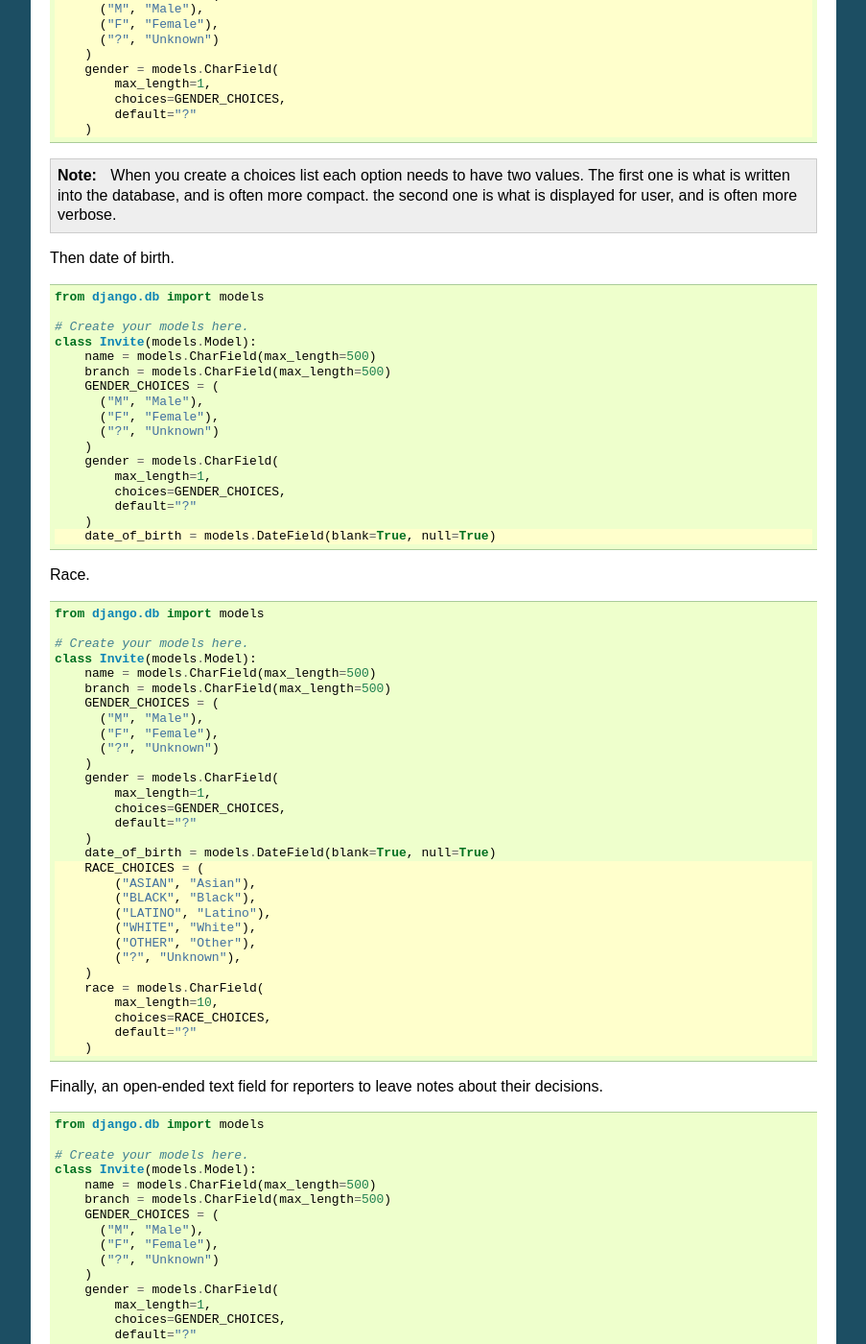
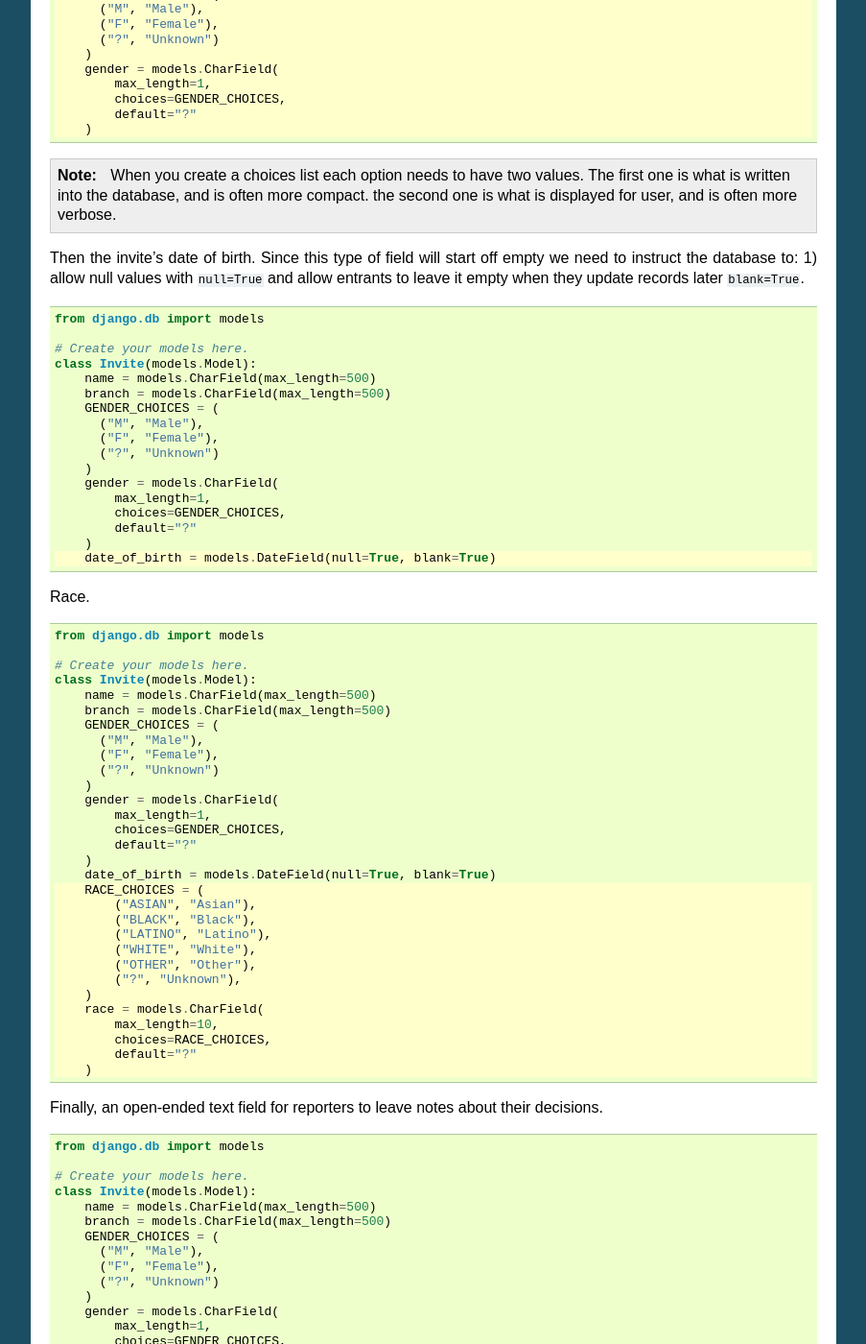
Before and after one commit to palewire/first-django-admin, a Sphinx documentation site: the page built from docs/index.rst, in a window 1280 px wide and 1400 px high, scrolled down 5576 px. Shown: the whole window at 96% size, without its empty margins (198-1101 px from the left). Built offline with Sphinx 7.4.7, drawn with Linux system fonts in a browser that asks for light colours; some of the changed text lies outside the part shown.

Commit message:
Fixed #5

```diff
--- a/docs/index.rst
+++ b/docs/index.rst
@@ -339,7 +339,7 @@ First gender.
 
     When you create a choices list each option needs to have two values. The first one is what is written into the database, and is often more compact. the second one is what is displayed for user, and is often more verbose.
 
-Then date of birth.
+Then the invite's date of birth. Since this type of field will start off empty we need to instruct the database to: 1) allow null values with ``null=True`` and allow entrants to leave it empty when they update records later ``blank=True``.
 
 .. code-block:: python
   :emphasize-lines: 17
@@ -360,7 +360,7 @@ Then date of birth.
           choices=GENDER_CHOICES,
           default="?"
       )
-      date_of_birth = models.DateField(blank=True, null=True)
+      date_of_birth = models.DateField(null=True, blank=True)
 
 Race.
 
@@ -383,7 +383,7 @@ Race.
           choices=GENDER_CHOICES,
           default="?"
       )
-      date_of_birth = models.DateField(blank=True, null=True)
+      date_of_birth = models.DateField(null=True, blank=True)
       RACE_CHOICES = (
           ("ASIAN", "Asian"),
           ("BLACK", "Black"),
@@ -419,7 +419,7 @@ Finally, an open-ended text field for reporters to leave notes about their decis
           choices=GENDER_CHOICES,
           default="?"
       )
-      date_of_birth = models.DateField(blank=True, null=True)
+      date_of_birth = models.DateField(null=True, blank=True)
       RACE_CHOICES = (
           ("ASIAN", "Asian"),
           ("BLACK", "Black"),
@@ -785,7 +785,7 @@ First, let's add a character field and some choices for the reporter's name. Ope
           choices=GENDER_CHOICES,
           default="?"
       )
-      date_of_birth = models.DateField(blank=True, null=True)
+      date_of_birth = models.DateField(null=True, blank=True)
       RACE_CHOICES = (
           ("ASIAN", "Asian"),
           ("BLACK", "Black"),
```
Also changed, not shown: other parts of docs/index.rst (+6 -7 lines), 5 other files.
